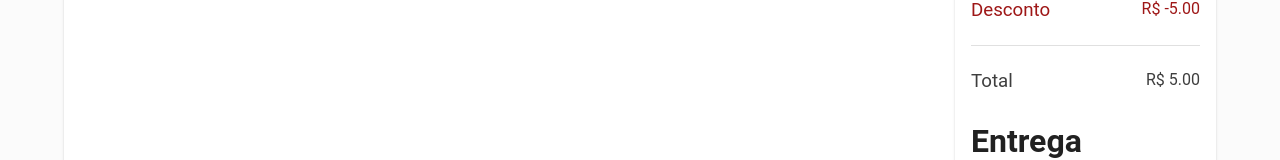
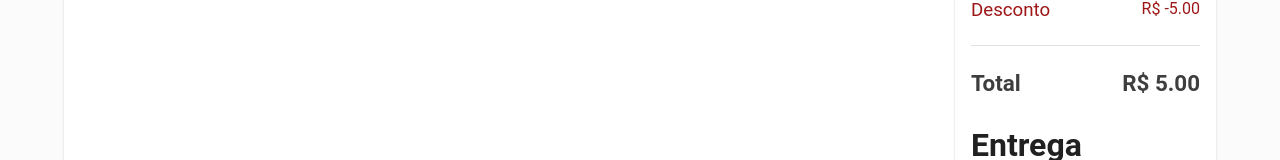
Before and after one commit to HiagoMM/ecommerce-usabilidade, a React (Create React App) app: page /cart in a window 1280 px wide. Shown: the part 366-526 px from the top of the page. Built offline with nearby package versions, Linux system fonts and the light colour scheme; the HTML template or start-up script is replaced by a standard one.

Commit message:
ajusta estilo do Total no Resumo do carrinho

```diff
--- a/src/pages/cart/cart.styles.ts
+++ b/src/pages/cart/cart.styles.ts
@@ -76,6 +76,9 @@ export const Container = styled.div`
       margin: 0.5rem 0rem;
       font-weight: normal;
       color: #3e3e3e;
+      strong {
+        font-size: 1.4rem;
+      }
     }
     .red {
       color: #9e1717;
--- a/src/pages/cart/cart.tsx
+++ b/src/pages/cart/cart.tsx
@@ -202,8 +202,8 @@ const Cart: React.FC = () => {
             <h3 className="red">Desconto</h3>
             <h4 className="red">R$ -5.00</h4>
             <Divider className="divider" />
-            <h3>Total</h3>
-            <h4>R$ {(Number(getTotalPrice) + 5).toFixed(2)}</h4>
+            <h3><strong>Total</strong></h3>
+            <h4><strong>R$ {(Number(getTotalPrice) + 5).toFixed(2)}</strong></h4>
           </div>
           <h1>Entrega</h1>
           <h4>Rua Radialista Geraldo Rodrigues,100 - Jardim Continental </h4>
```
